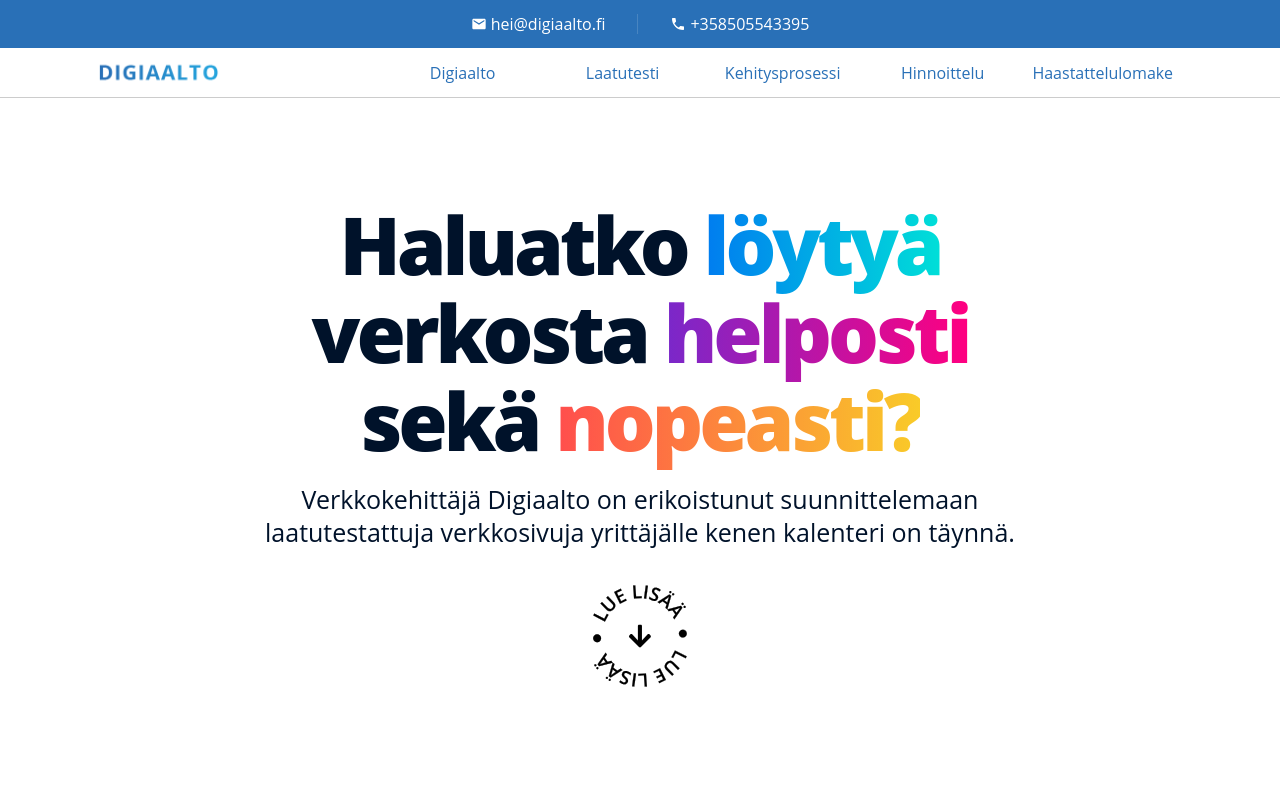
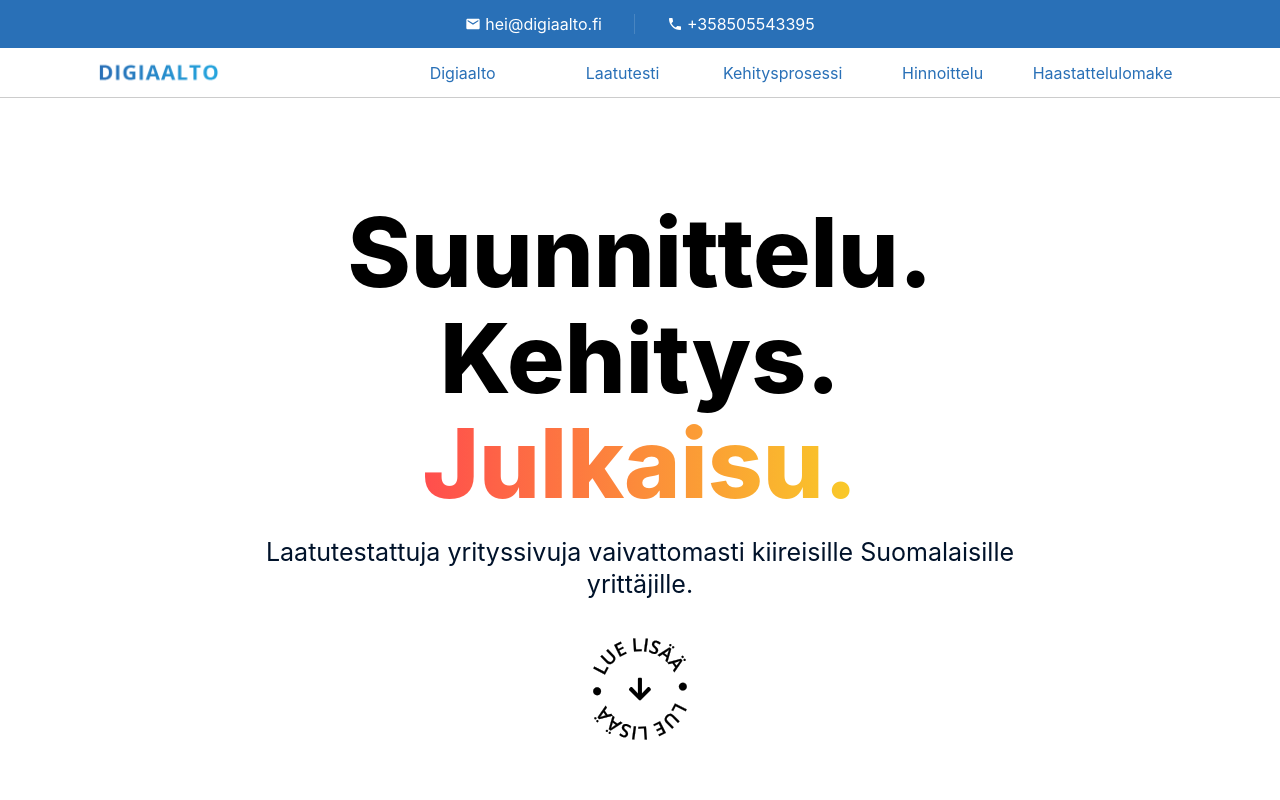
Before and after one commit to digiaalto/etusivu, a Next.js app: page / in a window 1280 px wide. Shown: the top 800 px of the page. Built offline with nearby package versions, Linux system fonts and the light colour scheme; a small style sheet from the web is missing.

Commit message:
hero reworking, content changes

```diff
--- a/components/LP_Hero.js
+++ b/components/LP_Hero.js
@@ -1,18 +1,69 @@
 import styles from "../styles/LP_Hero.module.sass"
+import React, { useState, useEffect } from "react"
 import Link from "next/link"
 
 const Hero = () => {
+  const [animElement, setAnimElement] = useState(0)
+
+  useEffect(() => {
+    const animInterval = setInterval(() => {
+      let animElementIndex = animElement + 1
+      if (animElementIndex > 2) {
+        animElementIndex = 0
+      }
+      console.log(`setting animElement: ${animElementIndex}`)
+      setAnimElement(animElementIndex)
+    }, 2500)
+    return () => clearInterval(animInterval)
+  })
+
   return (
     <section className={styles.section}>
       <div className={styles.content}>
-        <span className={styles.salesPitch}>
-          Haluatko <span className={styles.highlight}> löytyä </span>
-          verkosta <span className={styles.highlight2}> helposti </span>
-          sekä <span className={styles.highlight3}> nopeasti?</span>
-        </span>
-        <h1 className={styles.header}>
-          Verkkokehittäjä Digiaalto on erikoistunut suunnittelemaan
-          laatutestattuja verkkosivuja yrittäjälle kenen kalenteri on täynnä.
+        <h1 className={styles.salesPitch}>
+          <span
+            className={`${styles.highlightBackground} ${
+              animElement === 0 ? styles.reverseFadeAnimation : null
+            }`}
+          >
+            <span
+              className={`${styles.highlightForeground} ${
+                animElement === 0 ? styles.fadeAnimation : null
+              }`}
+            >
+              Suunnittelu.
+            </span>
+          </span>
+          <div
+            className={`${styles.highlightBackground2} ${
+              animElement === 1 ? styles.reverseFadeAnimation : null
+            }`}
+          >
+            <span
+              className={`${styles.highlightForeground2} ${
+                animElement === 1 ? styles.fadeAnimation : null
+              }`}
+            >
+              Kehitys.
+            </span>
+          </div>
+          <div
+            className={`${styles.highlightBackground3} ${
+              animElement === 2 ? styles.reverseFadeAnimation : null
+            }`}
+          >
+            <span
+              className={`${styles.highlightForeground3} ${
+                animElement === 2 ? styles.fadeAnimation : null
+              }`}
+            >
+              Julkaisu.
+            </span>
+          </div>
+        </h1>
+        <h1 className={styles.subheader}>
+          Laatutestattuja yrityssivuja vaivattomasti kiireisille Suomalaisille
+          yrittäjille.
         </h1>
         <Link href="#kehityksen-haasteita">
           <a>
--- a/components/LP_Solution.js
+++ b/components/LP_Solution.js
@@ -8,7 +8,7 @@ const LP_Solution = () => {
         <div className={styles.headerWrapper}>
           <span className={styles.preheader}>Ratkaisu</span>
           <h1 className={styles.header}>
-            Vaivaton laatutestattu verkkokehityspalvelu.
+            Vaivaton laatutestattu kehityspalvelu.
           </h1>
         </div>
         <div className={styles.textContainer}>
--- a/package.json
+++ b/package.json
@@ -19,7 +19,7 @@
   },
   "dependencies": {
     "disable-scroll": "^0.5.1",
-    "fontsource-lora": "^3.1.6",
+    "fontsource-inter": "^3.1.7",
     "fontsource-open-sans": "^3.1.5",
     "next": "9.5.3",
     "next-on-netlify": "^2.6.3",
@@ -35,7 +35,6 @@
     "react-select": "^3.1.1",
     "react-textarea-autosize": "^8.3.0",
     "react-transition-group": "^4.4.1",
-    "react-typography": "^0.16.19",
     "sass": "^1.30.0"
   },
   "devDependencies": {
--- a/styles/LP_Hero.module.sass
+++ b/styles/LP_Hero.module.sass
@@ -1,6 +1,34 @@
 @import "_partials.sass"
 $tabletWidth: 37rem
 $laptopWidth: 50rem
+$desktopWidth: 60rem
+
+// Keyframes
+@keyframes fader
+	0%
+		opacity: 0
+	5%
+		opacity: 0.2
+	30%
+		opacity: 1
+	90%
+		opacity: 1
+	100%
+		opacity: 0
+
+@keyframes reverseFader
+	0%
+		opacity: 1
+	5%
+		opacity: 0.8
+	30%
+		opacity: 0
+	90%
+		opacity: 0
+	100%
+		opacity: 1
+
+$fadeSpeed: 2.5s
 
 .section
 	z-index: 0
@@ -15,17 +43,16 @@ $laptopWidth: 50rem
 .content
 	display: block
 	margin: auto
-	margin-top: 80px
+	margin-top: 40px
 	color: map-get($colors, textDark)
 
 .salesPitch
 	display: block
-	font-size: $h2Size
 	line-height: 1.1
 	font-weight: 800
-	letter-spacing: -0.25rem
+	margin: 0
 
-.header
+.subheader
 	font-size: $h5Size
 	margin-top: 1.2rem
 
@@ -37,17 +64,85 @@ $laptopWidth: 50rem
 	&:hover
 		transform: rotate(180deg)
 
-.highlight
+// Salespitch Animations
+
+.fadeAnimation
+	animation: fader $fadeSpeed 1
+
+.reverseFadeAnimation
+	&::before
+		animation: reverseFader $fadeSpeed 1
+
+.highlightBackground // reveseFader
+	position: relative
+	display: block
+	user-select: none
+	&::before
+		position: absolute
+		display: block
+		user-select: none
+		width: 100%
+		top: 0
+		bottom: 0
+		left: 0
+		z-index: 0
+		content: "Suunnittelu."
+		color: #000
+
+.highlightBackground2
+	position: relative
+	display: block
+	user-select: none
+	&::before
+		position: absolute
+		display: block
+		user-select: none
+		width: 100%
+		top: 0
+		bottom: 0
+		left: 0
+		z-index: 0
+		content: "Kehitys."
+		color: #000
+
+.highlightBackground3
+	position: relative
+	display: block
+	user-select: none
+	&::before
+		position: absolute
+		display: block
+		user-select: none
+		width: 100%
+		top: 0
+		bottom: 0
+		left: 0
+		z-index: 0
+		content: "Julkaisu."
+		color: #000
+
+.highlightForeground // fader
+	position: relative
+	z-index: 1
+	opacity: 0
 	@supports (background-clip: text) and (-webkit-text-fill-color: transparent)
 		background-image: linear-gradient(to right, #007CF0, #00DFD8)
 		background-clip: text
 		-webkit-text-fill-color: transparent
-.highlight2
+
+.highlightForeground2
+	position: relative
+	z-index: 1
+	opacity: 0
 	@supports (background-clip: text) and (-webkit-text-fill-color: transparent)
 		background-image: linear-gradient(to right, #7928CA, #FF0080)
 		background-clip: text
 		-webkit-text-fill-color: transparent
-.highlight3
+
+.highlightForeground3
+	position: relative
+	z-index: 1
+	opacity: 0
 	@supports (background-clip: text) and (-webkit-text-fill-color: transparent)
 		background-image: linear-gradient(to right, #FF4D4D, #F9CB28)
 		background-clip: text
@@ -56,11 +151,13 @@ $laptopWidth: 50rem
 // MEDIA QUERIES
 
 @media (min-width: map-get($bp, tablet))
+	.summaryHeader
+		font-size: $h3Size
 	.content
 		max-width: $tabletWidth
 	.salesPitch
 		font-size: 4rem
-	.header
+	.subheader
 		font-size: $h4Size
 
 @media (min-width: map-get($bp, laptop))
@@ -71,4 +168,11 @@ $laptopWidth: 50rem
 		max-width: $laptopWidth
 		margin-top: 120px
 	.salesPitch
-		font-size: 5rem
+		font-size: 6rem
+
+@media (min-width: map-get($bp, desktop))
+	.content
+		max-width: $desktopWidth
+
+	.salesPitch
+		font-size: 7rem
--- a/styles/_partials.sass
+++ b/styles/_partials.sass
@@ -6,7 +6,8 @@ $bp: (tablet: 768px, laptop: 1024px, desktop: 1440px)
 
 $padding: (mobile: 2rem 5vw, laptop: 5rem 10vw, desktop: 10rem 10vw)
 
-$font: "Open Sans", Arial, Helvetica, sans-serif
+// $font: "Open Sans", Arial, Helvetica, sans-serif
+// $font: "Inter",-apple-system,BlinkMacSystemFont,"Segoe UI","Roboto","Oxygen","Ubuntu","Cantarell","Fira Sans","Droid Sans","Helvetica Neue",sans-serif
 
 // Fonts
 $h1Size: 3.052rem
--- a/styles/globals.sass
+++ b/styles/globals.sass
@@ -1,10 +1,13 @@
 @import "_partials.sass"
-@import "~fontsource-open-sans/400-normal.css"
-@import "~fontsource-open-sans/600-normal.css"
-@import "~fontsource-open-sans/800-normal.css"
+@import "~fontsource-inter/400-normal.css"
+@import "~fontsource-inter/600-normal.css"
+@import "~fontsource-inter/900-normal.css"
+
+$defaultFont: "Inter",-apple-system,BlinkMacSystemFont,"Segoe UI","Roboto","Oxygen","Ubuntu","Cantarell","Fira Sans","Droid Sans","Helvetica Neue",sans-serif
 
 *
 	box-sizing: border-box
+	text-rendering: optimizeLegibility
 	-webkit-font-smoothing: antialiased
 	-moz-osx-font-smoothing: grayscale
 
@@ -13,12 +16,12 @@ html
 	scroll-behavior: smooth
 body
 	font-size: 16px
-	font-family: $font
+	font-family: $defaultFont
 	font-weight: 400
 	line-height: 1.75
 	margin: 0
 input, textarea
-	font-family: $font
+	font-family: $defaultFont
 	display: block
 	font-size: 20px
 a
@@ -32,7 +35,6 @@ p
 	margin-bottom: 1rem
 h1, h2, h3, h4, h5
 	// margin: 3rem 0 1.38rem
-	font-family: $font
 	font-weight: 400
 	line-height: 1.3
 h1
```
Also changed, not shown: 1 other file (tests, documents, lock files or other folders).
